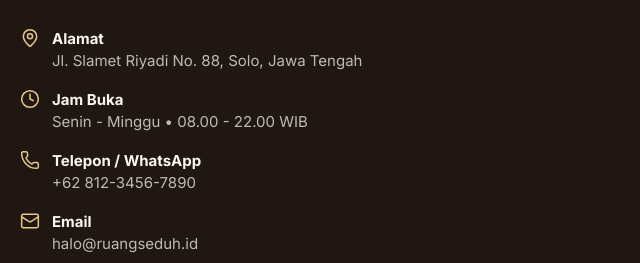
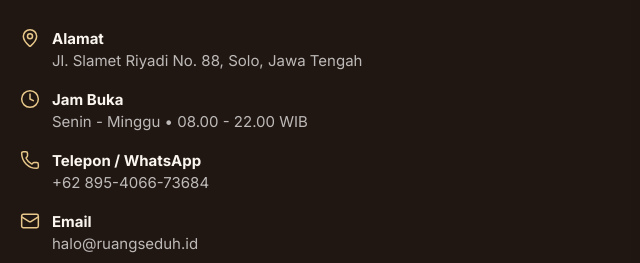
Before and after one commit to Maradhaell/meta-coffe, a plain HTML site: page index.html in a window 1280 px wide. Shown: the part 5394-5657 px from the top of the page, 0-640 px from the left. Drawn offline with nearby package versions, Linux system fonts and the light colour scheme.

Commit message:
Add files via upload

```diff
--- a/index.html
+++ b/index.html
@@ -30,7 +30,7 @@ input,textarea{outline:none} input:focus{border-color:#B7792B!important;box-shad
 <body>
 
 <script>
-const CAFE={name:"RUANG SEDUH",wa:"6281234567890",address:"Jl. Slamet Riyadi No. 88, Solo, Jawa Tengah",hours:"Senin - Minggu • 08.00 - 22.00 WIB",email:"halo@ruangseduh.id",ig:"@ruangseduh",maps:"https://maps.google.com/?q=Solo"};
+const CAFE={name:"RUANG SEDUH",wa:"62895406673684",address:"Jl. Slamet Riyadi No. 88, Solo, Jawa Tengah",hours:"Senin - Minggu • 08.00 - 22.00 WIB",email:"halo@ruangseduh.id",ig:"@ruangseduh",maps:"https://maps.google.com/?q=Solo"};
 const MENU=[
 {name:"Espresso",cat:"Coffee",price:18000,desc:"Single shot pekat, bold dan clean dengan crema tebal.",img:"https://images.unsplash.com/photo-1510591509098-f4fdc6d0ff04?w=900&q=80",tag:"Best Seller"},
 {name:"Cappuccino",cat:"Coffee",price:28000,desc:"Espresso, steamed milk dan foam lembut yang seimbang.",img:"https://images.unsplash.com/photo-1572442388796-11668a67e53d?w=900&q=80",tag:"Favorit"},
@@ -266,7 +266,7 @@ function checkoutWA(){if(!cart.length){alert("Pilih menu dulu ya!");return} let
 function sendContactWA(){let n=document.getElementById('fName').value||"Teman Seduh"; let m=document.getElementById('fMsg').value||"Halo, saya mau tanya info cafe."; window.open(`https://wa.me/${CAFE.wa}?text=Halo Ruang Seduh! Saya ${encodeURIComponent(n)}.%0A${encodeURIComponent(m)}`,'_blank')}
 document.getElementById('addr').innerText=CAFE.address;
 document.getElementById('hours').innerText=CAFE.hours;
-document.getElementById('phone').innerText="+62 812-3456-7890";
+document.getElementById('phone').innerText="+62 895-4066-73684";
 document.getElementById('email').innerText=CAFE.email;
 document.getElementById('ig').innerText=CAFE.ig;
 document.getElementById('mapsBtn').href=CAFE.maps;
```
